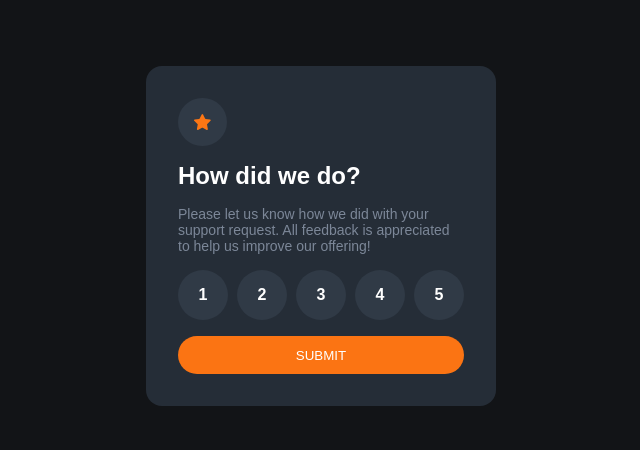
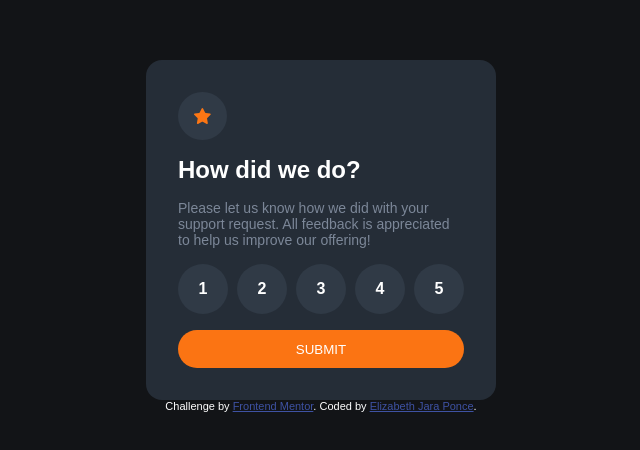
Before and after one commit to Elizabeth019/rating-component, a website: page index.html in a window 1280 px wide. Shown: the part 164-614 px from the top of the page, without its empty margins (319-959 px from the left). Drawn offline with Linux system fonts and the light colour scheme.

Commit message:
Rating finalizado

```diff
--- a/index.html
+++ b/index.html
@@ -11,12 +11,12 @@
 
   <!-- Feel free to remove these styles or customise in your own stylesheet 👍 -->
   <style>
-    .attribution { font-size: 11px; text-align: center; }
+    .attribution { font-size: 11px; text-align: center; color: white;}
     .attribution a { color: hsl(228, 45%, 44%); }
   </style>
 </head>
 <body>
-
+<div>
   <!-- Rating state start -->
 <div class="card">
   <div class="card_container">
@@ -49,12 +49,15 @@
     </div>
   </div>
 </div>
+
+<div class="attribution">
+  Challenge by <a href="https://www.frontendmentor.io?ref=challenge" target="_blank">Frontend Mentor</a>.
+  Coded by <a href="#">Elizabeth Jara Ponce</a>.
+</div>
+</div>
+
+</div>
 <script src="app.js"></script>
 
-<!--
-  <div class="attribution">
-    Challenge by <a href="https://www.frontendmentor.io?ref=challenge" target="_blank">Frontend Mentor</a>.
-    Coded by <a href="#">Elizabeth Jara Ponce</a>.
-  </div> -->
 </body>
 </html>
```
